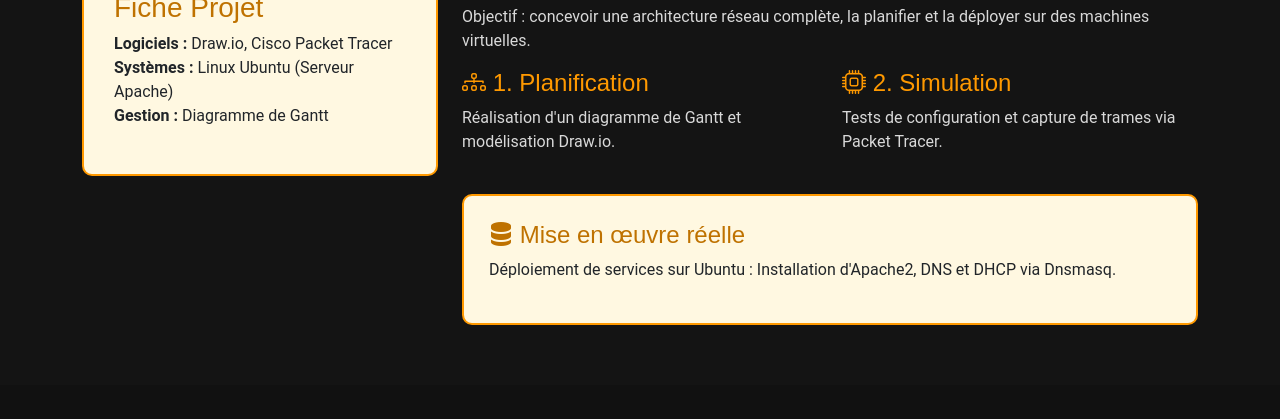
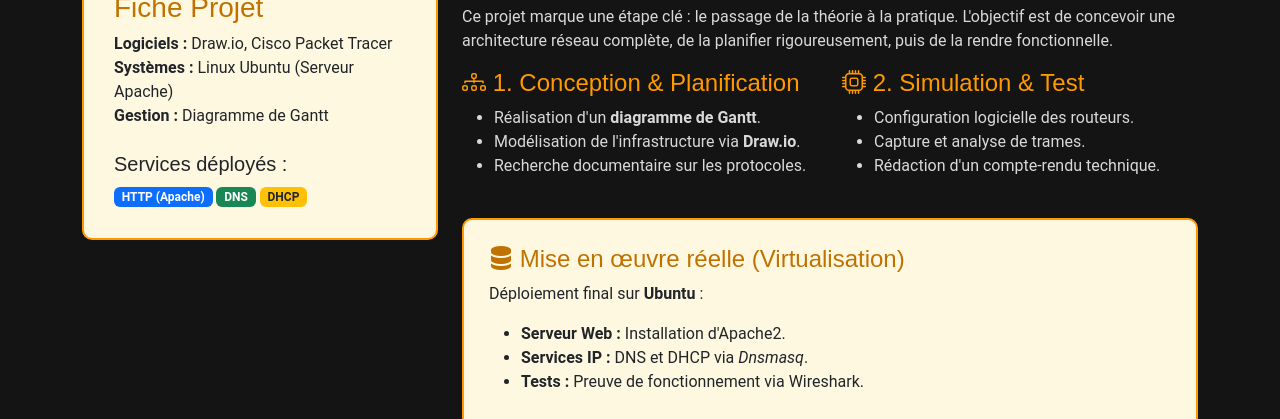
Before and after one commit to Tigerid-fr/Panier.Eliott.github.io, a plain HTML site: page connecter.html in a window 1280 px wide. Shown: the part 381-800 px from the top of the page. Drawn offline with Linux system fonts and the light colour scheme.

Commit message:
Update connecter.html

```diff
--- a/connecter.html
+++ b/connecter.html
@@ -8,6 +8,7 @@
   <link href="assets/vendor/bootstrap-icons/bootstrap-icons.css" rel="stylesheet">
   <link href="assets/css/main.css" rel="stylesheet">
 </head>
+
 <body style="background-color: #111; color: white;">
   <main class="main">
     <div class="page-title dark-background" style="background: linear-gradient(rgba(0,0,0,0.7), rgba(0,0,0,0.7)), url('assets/img/portfolio/network-bg.jpg'); background-size: cover; padding: 100px 0;">
@@ -16,6 +17,7 @@
         <p class="lead">Conception et mise en œuvre d'une infrastructure réseau virtuelle</p>
       </div>
     </div>
+
     <section class="section" style="padding: 60px 0;">
       <div class="container">
         <div class="row gy-5">
@@ -27,30 +29,55 @@
                 <li><strong>Systèmes :</strong> Linux Ubuntu (Serveur Apache)</li>
                 <li><strong>Gestion :</strong> Diagramme de Gantt</li>
               </ul>
+              <div class="mt-4">
+                <h5 style="color: #212529;">Services déployés :</h5>
+                <span class="badge bg-primary">HTTP (Apache)</span>
+                <span class="badge bg-success">DNS</span>
+                <span class="badge bg-warning text-dark">DHCP</span>
+              </div>
             </div>
           </div>
+
           <div class="col-lg-8">
             <h2>De la simulation à la virtualisation</h2>
-            <p>Objectif : concevoir une architecture réseau complète, la planifier et la déployer sur des machines virtuelles.</p>
+            <p>Ce projet marque une étape clé : le passage de la théorie à la pratique. L'objectif est de concevoir une architecture réseau complète, de la planifier rigoureusement, puis de la rendre fonctionnelle.</p>
+
             <div class="row mb-4">
               <div class="col-md-6">
-                <h4 style="color: #ff9900;"><i class="bi bi-diagram-3"></i> 1. Planification</h4>
-                <p>Réalisation d'un diagramme de Gantt et modélisation Draw.io.</p>
+                <h4 style="color: #ff9900;"><i class="bi bi-diagram-3"></i> 1. Conception & Planification</h4>
+                <ul>
+                  <li>Réalisation d'un <strong>diagramme de Gantt</strong>.</li>
+                  <li>Modélisation de l'infrastructure via <strong>Draw.io</strong>.</li>
+                  <li>Recherche documentaire sur les protocoles.</li>
+                </ul>
               </div>
               <div class="col-md-6">
-                <h4 style="color: #ff9900;"><i class="bi bi-cpu"></i> 2. Simulation</h4>
-                <p>Tests de configuration et capture de trames via Packet Tracer.</p>
+                <h4 style="color: #ff9900;"><i class="bi bi-cpu"></i> 2. Simulation & Test</h4>
+                <ul>
+                  <li>Configuration logicielle des routeurs.</li>
+                  <li>Capture et analyse de trames.</li>
+                  <li>Rédaction d'un compte-rendu technique.</li>
+                </ul>
               </div>
             </div>
+
             <div class="content-box" style="background: #fff8e1; border: 2px solid #ff9900; padding: 25px; border-radius: 10px; color: #212529;">
-              <h4 style="color: #bf7200;"><i class="bi bi-server"></i> Mise en œuvre réelle</h4>
-              <p>Déploiement de services sur Ubuntu : Installation d'Apache2, DNS et DHCP via Dnsmasq.</p>
+              <h4 style="color: #bf7200;"><i class="bi bi-server"></i> Mise en œuvre réelle (Virtualisation)</h4>
+              <p>Déploiement final sur <strong>Ubuntu</strong> :</p>
+              <ul>
+                <li><strong>Serveur Web :</strong> Installation d'Apache2.</li>
+                <li><strong>Services IP :</strong> DNS et DHCP via <em>Dnsmasq</em>.</li>
+                <li><strong>Tests :</strong> Preuve de fonctionnement via Wireshark.</li>
+              </ul>
             </div>
           </div>
         </div>
       </div>
     </section>
   </main>
-  <footer class="text-center py-5"><a href="index.html#portfolio" class="btn btn-outline-warning" style="border-radius: 50px; color: #ff9900; border-color: #ff9900;">← Retour au Portfolio</a></footer>
+
+  <footer class="text-center py-5">
+    <a href="index.html#portfolio" class="btn btn-outline-warning" style="border-radius: 50px; color: #ff9900; border-color: #ff9900;">← Retour au Portfolio</a>
+  </footer>
 </body>
 </html>
```
